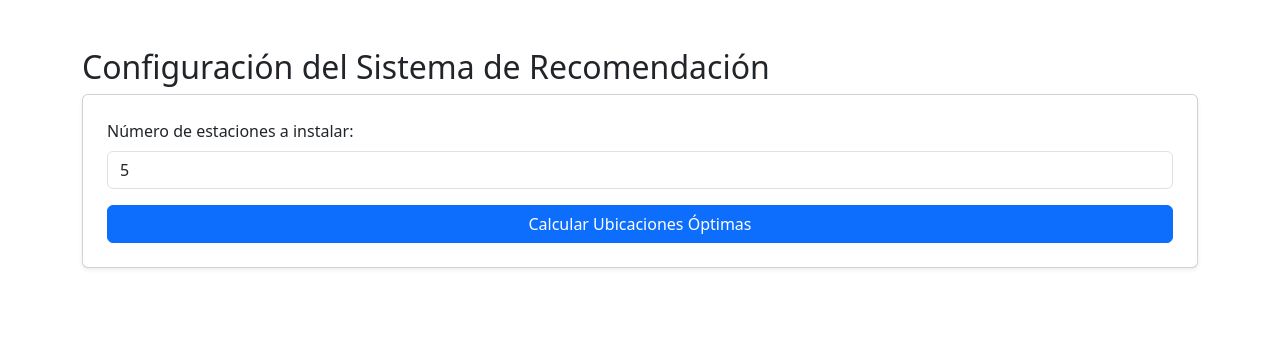
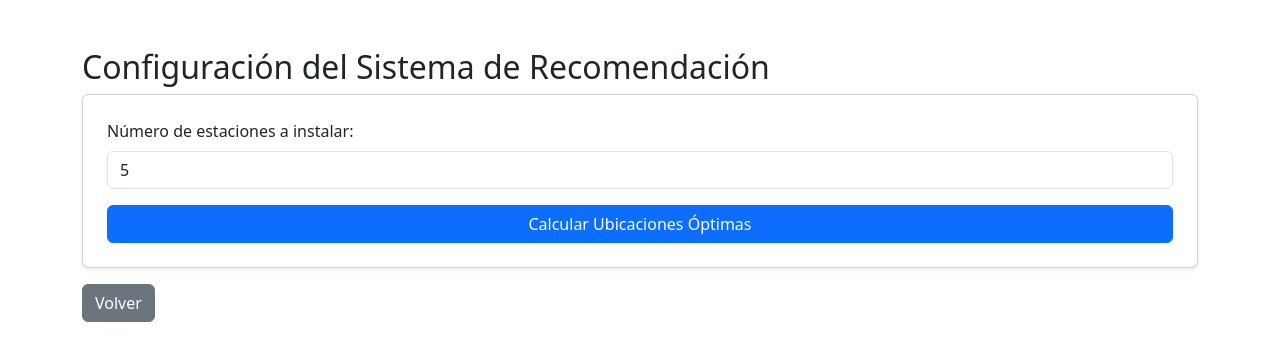
Before and after one commit to angievelasquez-20/electric_vehicles, a Flask app: page /index in a window 1280 px wide. Shown: the top 361 px of the page. Run offline with Flask 3, Linux system fonts and the light colour scheme.

Commit message:
The button to return to the homepage was added when on the index page.

```diff
--- a/app.py
+++ b/app.py
@@ -1,6 +1,7 @@
 from flask import Flask, render_template, request
 import logic
 app = Flask(__name__)
+
 @app.route('/')
 def home():
     return render_template('home.html')
--- a/templates/index.html
+++ b/templates/index.html
@@ -15,5 +15,6 @@ max="20">
 <button type="submit" class="btn btn-primary mt-3">Calcular Ubicaciones
 Óptimas</button>
 </form>
+<a href="/" class="btn btn-secondary mt-3">Volver</a>
 </body>
 </html>
```
